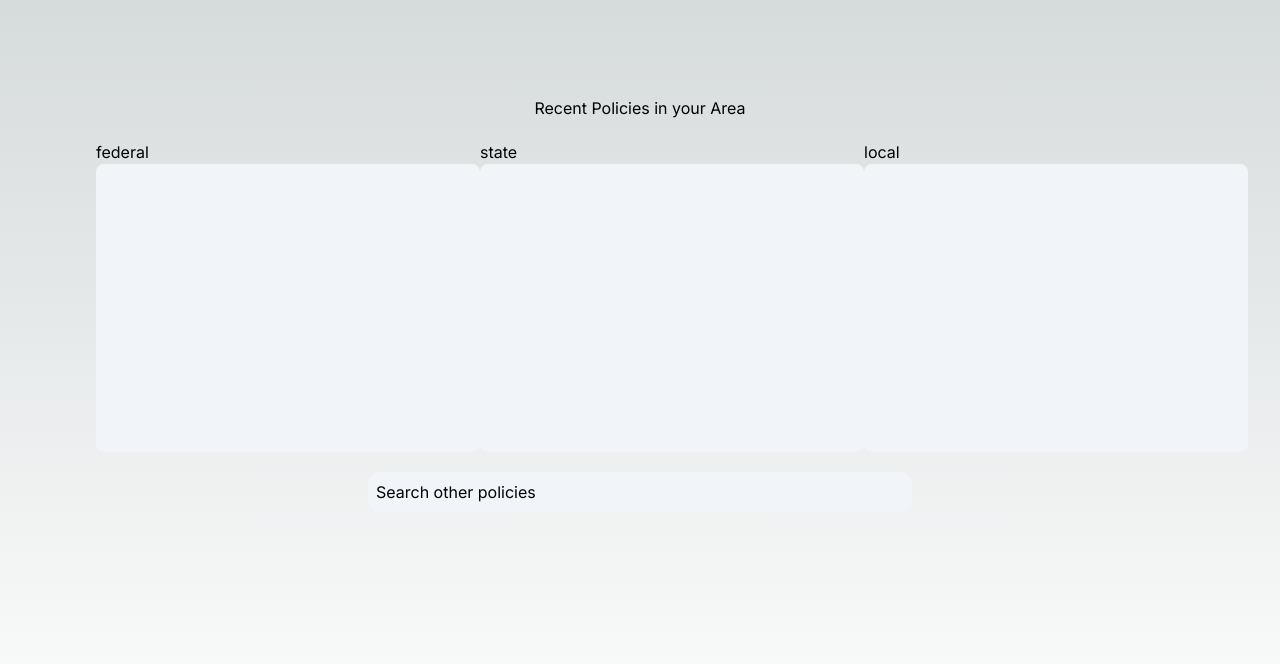
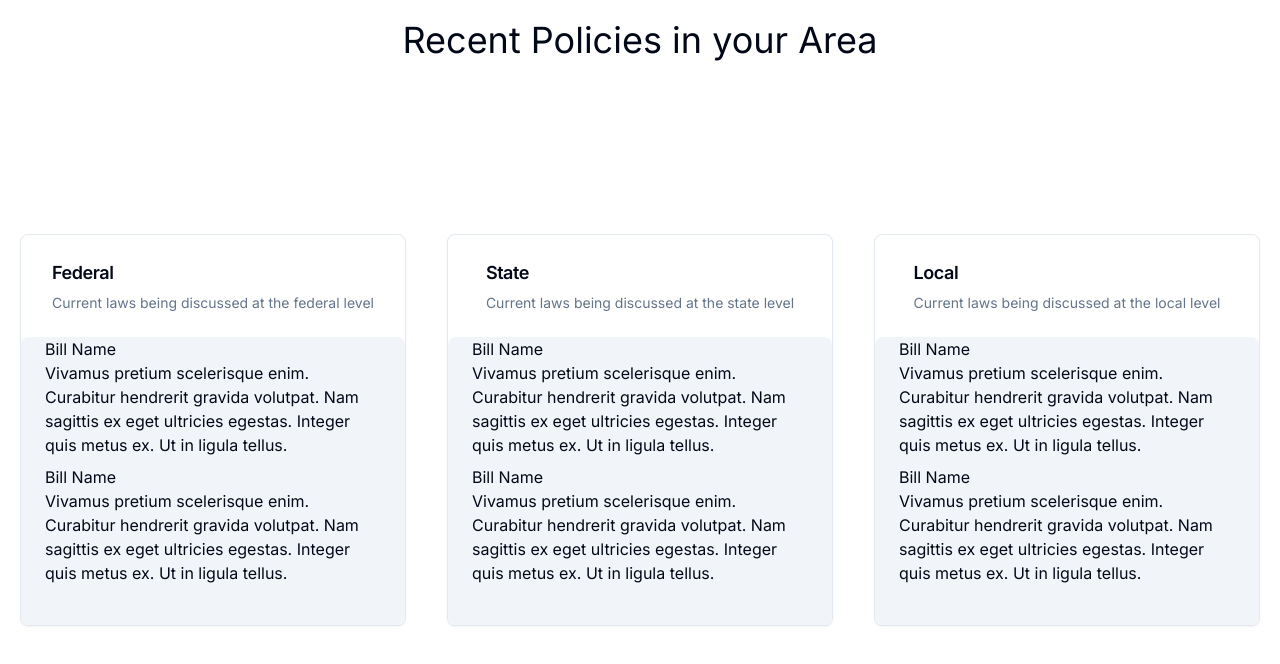
Before and after one commit to IzuEneh/policy-pulse, a Next.js app: page / in a window 1280 px wide. Shown: the top 664 px of the page. Built offline with nearby package versions, Linux system fonts and the light colour scheme.

Commit message:
create summary component and link to details page

```diff
--- /dev/null
+++ b/src/app/[id]/page.tsx
@@ -0,0 +1,7 @@
+export default function Details({ params }: { params: { id: string } }) {
+	return (
+		<main>
+			<p>This is the deatils page for id: {params.id}</p>
+		</main>
+	);
+}
--- a/src/app/globals.css
+++ b/src/app/globals.css
@@ -2,32 +2,75 @@
   @tailwind components;
   @tailwind utilities;
 
+  @layer base {
     :root {
-  --foreground-rgb: 0, 0, 0;
-  --background-start-rgb: 214, 219, 220;
-  --background-end-rgb: 255, 255, 255;
+      --background: 0 0% 100%;
+      --foreground: 222.2 84% 4.9%;
+
+      --card: 0 0% 100%;
+      --card-foreground: 222.2 84% 4.9%;
+
+      --popover: 0 0% 100%;
+      --popover-foreground: 222.2 84% 4.9%;
+
+      --primary: 222.2 47.4% 11.2%;
+      --primary-foreground: 210 40% 98%;
+
+      --secondary: 210 40% 96.1%;
+      --secondary-foreground: 222.2 47.4% 11.2%;
+
+      --muted: 210 40% 96.1%;
+      --muted-foreground: 215.4 16.3% 46.9%;
+
+      --accent: 210 40% 96.1%;
+      --accent-foreground: 222.2 47.4% 11.2%;
+
+      --destructive: 0 84.2% 60.2%;
+      --destructive-foreground: 210 40% 98%;
+
+      --border: 214.3 31.8% 91.4%;
+      --input: 214.3 31.8% 91.4%;
+      --ring: 222.2 84% 4.9%;
+
+      --radius: 0.5rem;
     }
 
-@media (prefers-color-scheme: dark) {
-  :root {
-    --foreground-rgb: 255, 255, 255;
-    --background-start-rgb: 0, 0, 0;
-    --background-end-rgb: 0, 0, 0;
+    .dark {
+      --background: 222.2 84% 4.9%;
+      --foreground: 210 40% 98%;
+
+      --card: 222.2 84% 4.9%;
+      --card-foreground: 210 40% 98%;
+
+      --popover: 222.2 84% 4.9%;
+      --popover-foreground: 210 40% 98%;
+
+      --primary: 210 40% 98%;
+      --primary-foreground: 222.2 47.4% 11.2%;
+
+      --secondary: 217.2 32.6% 17.5%;
+      --secondary-foreground: 210 40% 98%;
+
+      --muted: 217.2 32.6% 17.5%;
+      --muted-foreground: 215 20.2% 65.1%;
+
+      --accent: 217.2 32.6% 17.5%;
+      --accent-foreground: 210 40% 98%;
+
+      --destructive: 0 62.8% 30.6%;
+      --destructive-foreground: 210 40% 98%;
+
+      --border: 217.2 32.6% 17.5%;
+      --input: 217.2 32.6% 17.5%;
+      --ring: 212.7 26.8% 83.9%;
     }
   }
 
+  @layer base {
+    * {
+      @apply border-border;
+    }
     body {
-  color: rgb(var(--foreground-rgb));
-  background: linear-gradient(
-      to bottom,
-      transparent,
-      rgb(var(--background-end-rgb))
-    )
-    rgb(var(--background-start-rgb));
-}
-
-@layer utilities {
-  .text-balance {
-    text-wrap: balance;
+      @apply bg-background text-foreground;
     }
   }
--- a/src/app/page.tsx
+++ b/src/app/page.tsx
@@ -1,31 +1,89 @@
 import Image from "next/image";
+import {
+	Card,
+	CardContent,
+	CardDescription,
+	CardHeader,
+	CardTitle,
+} from "@/components/ui/card";
+import Summary from "@/components/ui/summary";
+
+const summaries = [
+	{
+		id: "bill-0",
+		title: "Bill Name",
+		summary: `Vivamus pretium scelerisque enim. Curabitur hendrerit gravida
+								volutpat. Nam sagittis ex eget ultricies egestas. Integer quis
+								metus ex. Ut in ligula tellus.`,
+	},
+	{
+		id: "bill-1",
+		title: "Bill Name",
+		summary: `Vivamus pretium scelerisque enim. Curabitur hendrerit gravida
+								volutpat. Nam sagittis ex eget ultricies egestas. Integer quis
+								metus ex. Ut in ligula tellus.`,
+	},
+];
 
 export default function Home() {
 	return (
-		<main className="flex min-h-screen flex-col items-center gap-5 p-24">
-			<h1>Recent Policies in your Area</h1>
-			<div className="flex flex-row justify-between w-full">
-				<div>
-					<h2>federal</h2>
-					<div className="bg-slate-100 w-96 h-72 flex flex-col rounded-lg">
-						{" "}
-					</div>
-				</div>
-				<div>
-					<h2>state</h2>
-					<div className="bg-slate-100 w-96 h-72 flex flex-col rounded-lg">
-						{" "}
-					</div>
-				</div>
-				<div>
-					<h2>local</h2>
-					<div className="bg-slate-100 w-96 h-72 flex flex-col rounded-lg">
-						{" "}
-					</div>
-				</div>
-			</div>
-			<div className="bg-slate-100 w-1/2 rounded-xl p-2">
-				<p className="text-black">Search other policies</p>
+		<main className="flex min-h-screen flex-col items-center gap-5 p-5">
+			<h1 className="text-4xl">Recent Policies in your Area</h1>
+			<div className="flex flex-1 flex-row justify-between items-center w-full">
+				<Card className="flex flex-col items-center">
+					<CardHeader>
+						<CardTitle className="text-lg capitalize">federal</CardTitle>
+						<CardDescription>
+							Current laws being discussed at the federal level
+						</CardDescription>
+					</CardHeader>
+					<CardContent className="bg-slate-100 w-96 h-72 flex flex-col rounded-lg gap-2">
+						{summaries.map((item) => (
+							<Summary
+								key={item.id}
+								id={item.id}
+								title={item.title}
+								summary={item.summary}
+							/>
+						))}
+					</CardContent>
+				</Card>
+				<Card className="flex flex-col items-center">
+					<CardHeader>
+						<CardTitle className="text-lg capitalize">state</CardTitle>
+						<CardDescription>
+							Current laws being discussed at the state level
+						</CardDescription>
+					</CardHeader>
+					<CardContent className="bg-slate-100 w-96 h-72 flex flex-col rounded-lg gap-2">
+						{summaries.map((item) => (
+							<Summary
+								key={item.id}
+								id={item.id}
+								title={item.title}
+								summary={item.summary}
+							/>
+						))}
+					</CardContent>
+				</Card>
+				<Card className="flex flex-col items-center">
+					<CardHeader>
+						<CardTitle className="text-lg capitalize">local</CardTitle>
+						<CardDescription>
+							Current laws being discussed at the local level
+						</CardDescription>
+					</CardHeader>
+					<CardContent className="bg-slate-100 w-96 h-72 flex flex-col rounded-lg gap-2">
+						{summaries.map((item) => (
+							<Summary
+								key={item.id}
+								id={item.id}
+								title={item.title}
+								summary={item.summary}
+							/>
+						))}
+					</CardContent>
+				</Card>
 			</div>
 		</main>
 	);
--- /dev/null
+++ b/src/components/ui/card.tsx
@@ -0,0 +1,79 @@
+import * as React from "react"
+
+import { cn } from "@/lib/utils"
+
+const Card = React.forwardRef<
+  HTMLDivElement,
+  React.HTMLAttributes<HTMLDivElement>
+>(({ className, ...props }, ref) => (
+  <div
+    ref={ref}
+    className={cn(
+      "rounded-lg border bg-card text-card-foreground shadow-sm",
+      className
+    )}
+    {...props}
+  />
+))
+Card.displayName = "Card"
+
+const CardHeader = React.forwardRef<
+  HTMLDivElement,
+  React.HTMLAttributes<HTMLDivElement>
+>(({ className, ...props }, ref) => (
+  <div
+    ref={ref}
+    className={cn("flex flex-col space-y-1.5 p-6", className)}
+    {...props}
+  />
+))
+CardHeader.displayName = "CardHeader"
+
+const CardTitle = React.forwardRef<
+  HTMLParagraphElement,
+  React.HTMLAttributes<HTMLHeadingElement>
+>(({ className, ...props }, ref) => (
+  <h3
+    ref={ref}
+    className={cn(
+      "text-2xl font-semibold leading-none tracking-tight",
+      className
+    )}
+    {...props}
+  />
+))
+CardTitle.displayName = "CardTitle"
+
+const CardDescription = React.forwardRef<
+  HTMLParagraphElement,
+  React.HTMLAttributes<HTMLParagraphElement>
+>(({ className, ...props }, ref) => (
+  <p
+    ref={ref}
+    className={cn("text-sm text-muted-foreground", className)}
+    {...props}
+  />
+))
+CardDescription.displayName = "CardDescription"
+
+const CardContent = React.forwardRef<
+  HTMLDivElement,
+  React.HTMLAttributes<HTMLDivElement>
+>(({ className, ...props }, ref) => (
+  <div ref={ref} className={cn("p-6 pt-0", className)} {...props} />
+))
+CardContent.displayName = "CardContent"
+
+const CardFooter = React.forwardRef<
+  HTMLDivElement,
+  React.HTMLAttributes<HTMLDivElement>
+>(({ className, ...props }, ref) => (
+  <div
+    ref={ref}
+    className={cn("flex items-center p-6 pt-0", className)}
+    {...props}
+  />
+))
+CardFooter.displayName = "CardFooter"
+
+export { Card, CardHeader, CardFooter, CardTitle, CardDescription, CardContent }
--- /dev/null
+++ b/src/components/ui/summary.tsx
@@ -0,0 +1,20 @@
+import Link from "next/link";
+
+type Props = {
+	id: string;
+	title: string;
+	summary: string;
+};
+
+function Summary({ id, title, summary }: Props) {
+	return (
+		<Link href={`/${id}`}>
+			<div>
+				<span>{title}</span>
+				<p>{summary}</p>
+			</div>
+		</Link>
+	);
+}
+
+export default Summary;
--- /dev/null
+++ b/src/lib/utils.ts
@@ -0,0 +1,6 @@
+import { type ClassValue, clsx } from "clsx"
+import { twMerge } from "tailwind-merge"
+
+export function cn(...inputs: ClassValue[]) {
+  return twMerge(clsx(inputs))
+}
--- a/tailwind.config.ts
+++ b/tailwind.config.ts
@@ -1,20 +1,80 @@
-import type { Config } from "tailwindcss";
+import type { Config } from "tailwindcss"
 
-const config: Config = {
+const config = {
+  darkMode: ["class"],
   content: [
-    "./src/pages/**/*.{js,ts,jsx,tsx,mdx}",
-    "./src/components/**/*.{js,ts,jsx,tsx,mdx}",
-    "./src/app/**/*.{js,ts,jsx,tsx,mdx}",
-  ],
+    './pages/**/*.{ts,tsx}',
+    './components/**/*.{ts,tsx}',
+    './app/**/*.{ts,tsx}',
+    './src/**/*.{ts,tsx}',
+	],
+  prefix: "",
   theme: {
+    container: {
+      center: true,
+      padding: "2rem",
+      screens: {
+        "2xl": "1400px",
+      },
+    },
     extend: {
-      backgroundImage: {
-        "gradient-radial": "radial-gradient(var(--tw-gradient-stops))",
-        "gradient-conic":
-          "conic-gradient(from 180deg at 50% 50%, var(--tw-gradient-stops))",
+      colors: {
+        border: "hsl(var(--border))",
+        input: "hsl(var(--input))",
+        ring: "hsl(var(--ring))",
+        background: "hsl(var(--background))",
+        foreground: "hsl(var(--foreground))",
+        primary: {
+          DEFAULT: "hsl(var(--primary))",
+          foreground: "hsl(var(--primary-foreground))",
+        },
+        secondary: {
+          DEFAULT: "hsl(var(--secondary))",
+          foreground: "hsl(var(--secondary-foreground))",
+        },
+        destructive: {
+          DEFAULT: "hsl(var(--destructive))",
+          foreground: "hsl(var(--destructive-foreground))",
+        },
+        muted: {
+          DEFAULT: "hsl(var(--muted))",
+          foreground: "hsl(var(--muted-foreground))",
+        },
+        accent: {
+          DEFAULT: "hsl(var(--accent))",
+          foreground: "hsl(var(--accent-foreground))",
+        },
+        popover: {
+          DEFAULT: "hsl(var(--popover))",
+          foreground: "hsl(var(--popover-foreground))",
+        },
+        card: {
+          DEFAULT: "hsl(var(--card))",
+          foreground: "hsl(var(--card-foreground))",
+        },
+      },
+      borderRadius: {
+        lg: "var(--radius)",
+        md: "calc(var(--radius) - 2px)",
+        sm: "calc(var(--radius) - 4px)",
+      },
+      keyframes: {
+        "accordion-down": {
+          from: { height: "0" },
+          to: { height: "var(--radix-accordion-content-height)" },
+        },
+        "accordion-up": {
+          from: { height: "var(--radix-accordion-content-height)" },
+          to: { height: "0" },
+        },
+      },
+      animation: {
+        "accordion-down": "accordion-down 0.2s ease-out",
+        "accordion-up": "accordion-up 0.2s ease-out",
       },
     },
   },
-  plugins: [],
-};
-export default config;
+  plugins: [require("tailwindcss-animate")],
+} satisfies Config
+
+export default config
```
Also changed, not shown: package.json (+9 -4 lines), components.json (added), 1 other file (tests, documents, lock files or other folders). Lines whose indentation alone changed are shown as unchanged.
